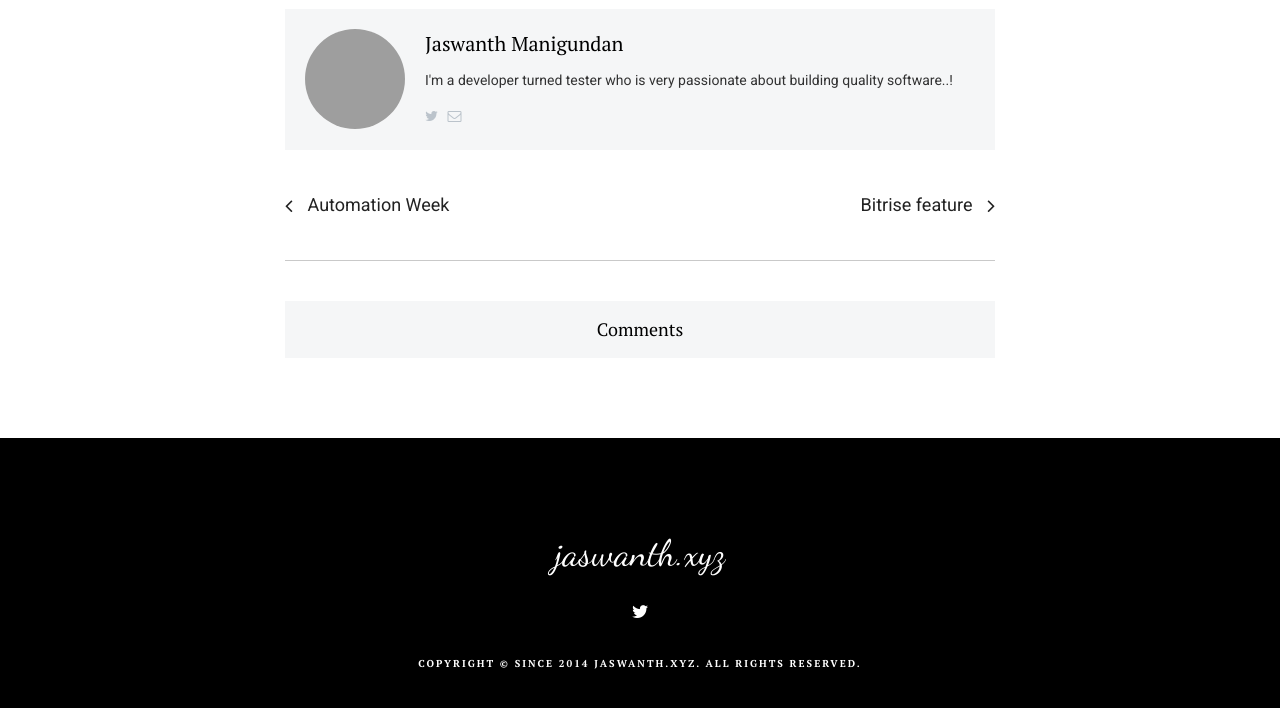
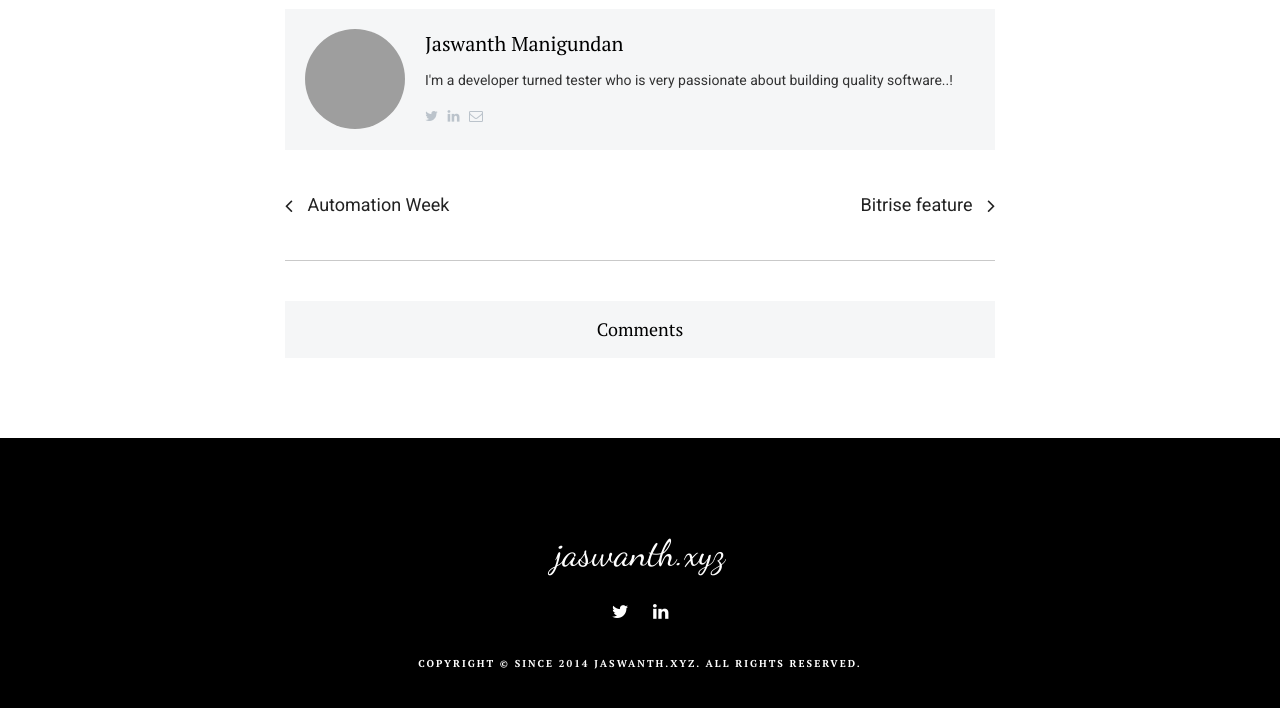
Before and after one commit to jaswanthm/jaswanth.xyz, a Jekyll site: the page built from _posts/2021-07-01-saucecon.markdown, in a window 1280 px wide. Shown: the part 1629-2337 px from the top of the page. Built offline with Jekyll 4.4.1, drawn with Linux system fonts in a browser that asks for light colours; comment, search, counter and statistics services are not loaded; grey boxes are pictures that could not be loaded.

Commit message:
Added linkedin feature

```diff
--- a/_config.yml
+++ b/_config.yml
@@ -15,6 +15,7 @@ author-image: jas.jpg
 about-author: I'm a developer turned tester who is very passionate about building quality software..!
 author-email: jaswanth.ooty@gmail.com
 author-twitter: https://twitter.com/jaswanth_m
+author-linkedin: https://www.linkedin.com/in/-jaswanth/
 # author-facebook: https://twitter.com/
 # author-instagram: https://www.instagram.com/
 # author-pinterest: https://pinterest.com/
@@ -33,6 +34,7 @@ author-twitter: https://twitter.com/jaswanth_m
 
 # Social Media Links (Links are located in hero and footer)
 twitter: https://twitter.com/jaswanth_m
+linkedin: https://www.linkedin.com/in/-jaswanth/
 # facebook: https://facebook.com/
 # google-plus: https://plus.google.com/
 # instagram: https://www.instagram.com/
--- a/_includes/footer.html
+++ b/_includes/footer.html
@@ -29,6 +29,10 @@
       <li><a href="{{ site.youtube }}" target="_blank"><i class="fa fa-youtube" aria-hidden="true"></i></a></li>
     {% else %}
     {% endif %}
+    {% if site.linkedin %}
+      <li><a href="{{ site.linkedin }}" target="_blank"><i class="fa fa-linkedin" aria-hidden="true"></i></a></li>
+    {% else %}
+    {% endif %}
     </ul>
 
     <div class="copyright">
--- a/_layouts/post.html
+++ b/_layouts/post.html
@@ -73,6 +73,10 @@ layout: default
           <a href="{{ author.author-pinterest }}" target="_blank"><i class="fa fa-pinterest" aria-hidden="true"></i></a>
           {% else %}
           {% endif %}
+          {% if author.author-linkedin %}
+          <a href="{{ author.author-linkedin }}" target="_blank"><i class="fa fa-linkedin" aria-hidden="true"></i></a>
+          {% else %}
+          {% endif %}
           {% if author.author-email %}
           <a href="mailto:{{ author.author-email }}"><i class="fa fa-envelope-o" aria-hidden="true"></i></a>
           {% else %}
@@ -105,6 +109,10 @@ layout: default
           <a href="{{ site.pinterest }}" target="_blank"><i class="fa fa-pinterest" aria-hidden="true"></i></a>
           {% else %}
           {% endif %}
+          {% if site.linkedin %}
+          <a href="{{ site.linkedin }}" target="_blank"><i class="fa fa-linkedin" aria-hidden="true"></i></a>
+          {% else %}
+          {% endif %}
           {% if site.author-email %}
           <a href="mailto:{{ site.author-email }}"><i class="fa fa-envelope-o" aria-hidden="true"></i></a>
           {% else %}
```
Also changed, not shown: _includes/info-box.html (+8 -0 lines), _includes/social.html (+8 -0 lines).
